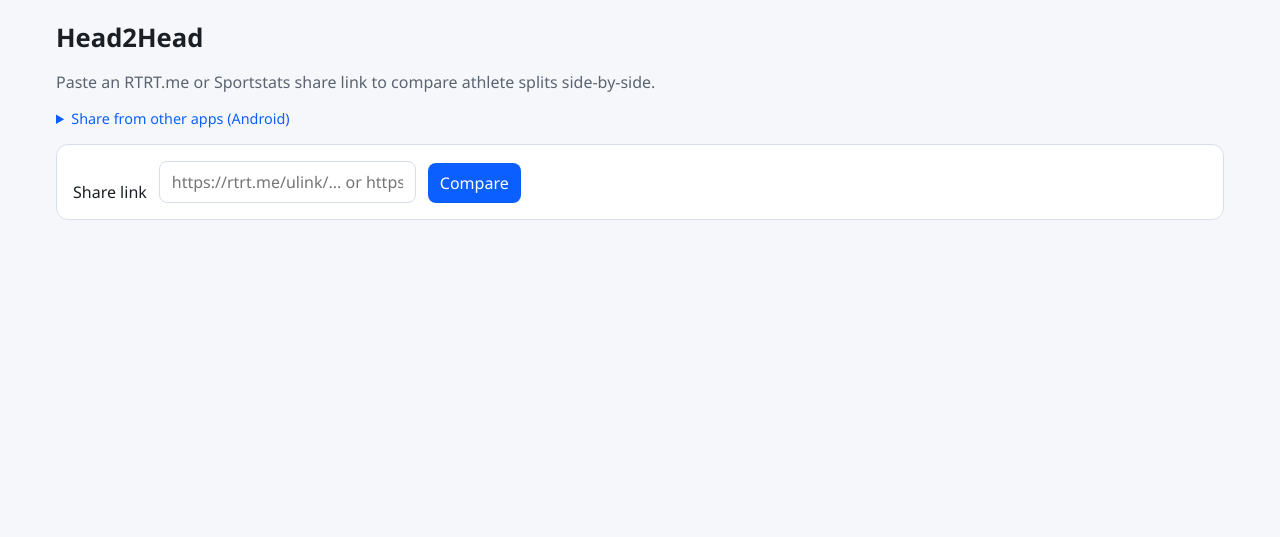
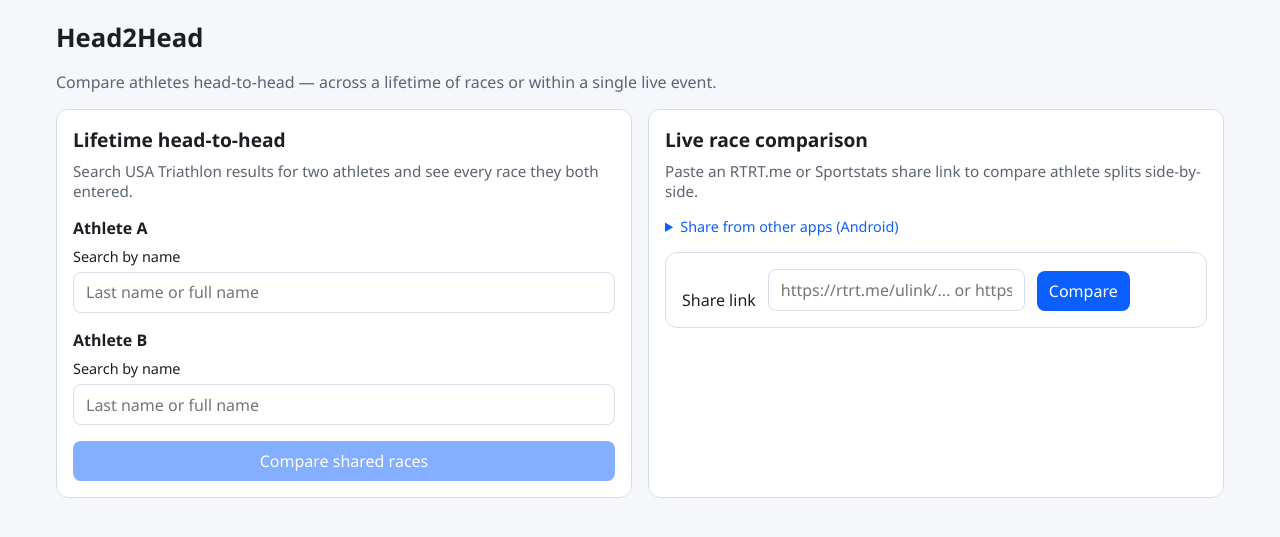
Before and after one commit to Tapin42/head2head, a Flask app: page / in a window 1280 px wide. Shown: the top 537 px of the page. Run offline with Flask 3, Linux system fonts and the light colour scheme.

Commit message:
Add USAT lifetime head-to-head comparison alongside live race mode.
Dual-mode landing page lets users search two USAT athletes and view shared races with times, rankings, and deltas.

Co-authored-by: Cursor <cursoragent@cursor.com>

```diff
--- a/app.py
+++ b/app.py
@@ -14,12 +14,39 @@ from racedata.providers.rtrt.points import event_display_name_from_conf, pointor
 from racedata.providers.rtrt.service import RtrtProvider
 from racedata.providers.sportstats.link import CheckpointCol
 from racedata.resolve import ShareResolution, resolve_share_url
+from racedata.lifetime.h2h import find_common_races
+from racedata.providers.usat.service import UsatLifetimeProvider
+from src.lifetime_view import build_lifetime_compare_view
 from src.view_models import build_grid_view
 
 app = Flask(__name__)
 app.secret_key = os.getenv("SECRET_KEY", "dev-head2head-secret")
 
 _URL_IN_TEXT_RE = re.compile(r"https?://[^\s<>\"']+", re.IGNORECASE)
+
+_LIFETIME_PROVIDERS = {
+    "usat": UsatLifetimeProvider,
+}
+
+
+def lifetime_provider_for(provider_name: str):
+    factory = _LIFETIME_PROVIDERS.get(provider_name)
+    if not factory:
+        raise ValueError(f"Unsupported lifetime provider: {provider_name}")
+    return factory()
+
+
+def _profile_to_json(profile) -> dict:
+    return {
+        "athlete_id": profile.athlete_id,
+        "display_name": profile.display_name,
+        "first_name": profile.first_name,
+        "last_name": profile.last_name,
+        "age": profile.age,
+        "gender": profile.gender,
+        "location": profile.location,
+        "provider": profile.provider,
+    }
 
 
 def _session_credentials(app_id: str) -> SessionCredentials:
@@ -435,6 +462,44 @@ def compare():
     )
 
 
+@app.route("/api/lifetime/search")
+def api_lifetime_search():
+    provider_name = (request.args.get("provider") or "usat").strip().lower()
+    query = (request.args.get("q") or "").strip()
+    if len(query) < 2:
+        return jsonify({"results": []})
+    try:
+        provider = lifetime_provider_for(provider_name)
+    except ValueError as exc:
+        return jsonify({"error": str(exc)}), 400
+    results = provider.search_athletes(query)
+    return jsonify({"results": [_profile_to_json(profile) for profile in results]})
+
+
+@app.route("/lifetime/compare")
+def lifetime_compare():
+    provider_name = (request.args.get("provider") or "usat").strip().lower()
+    athlete_a_id = (request.args.get("a") or "").strip()
+    athlete_b_id = (request.args.get("b") or "").strip()
+    if not athlete_a_id or not athlete_b_id:
+        return render_template("index.html", error="Select two athletes to compare."), 400
+    if athlete_a_id == athlete_b_id:
+        return render_template("index.html", error="Choose two different athletes."), 400
+    try:
+        provider = lifetime_provider_for(provider_name)
+    except ValueError as exc:
+        return render_template("index.html", error=str(exc)), 400
+    profile_a = provider.fetch_profile(athlete_a_id)
+    profile_b = provider.fetch_profile(athlete_b_id)
+    if not profile_a or not profile_b:
+        return render_template("index.html", error="Could not load one or both athletes."), 404
+    results_a = provider.fetch_all_results(athlete_a_id)
+    results_b = provider.fetch_all_results(athlete_b_id)
+    matches = find_common_races(results_a, results_b)
+    view = build_lifetime_compare_view(profile_a, profile_b, matches)
+    return render_template("lifetime_compare.html", view=view)
+
+
 @app.route("/api/search")
 def api_search():
     race = _race_from_request()
--- a/static/compare.css
+++ b/static/compare.css
@@ -320,6 +320,158 @@ button {
 
 .search-results button:last-child { border-bottom: none; }
 
+.mode-grid {
+  display: grid;
+  grid-template-columns: repeat(auto-fit, minmax(280px, 1fr));
+  gap: 1rem;
+  margin-top: 1rem;
+}
+
+.mode-card {
+  background: var(--card);
+  border: 1px solid var(--border);
+  border-radius: 12px;
+  padding: 1rem;
+}
+
+.mode-card h2 {
+  margin: 0 0 0.5rem;
+  font-size: 1.2rem;
+}
+
+.mode-desc {
+  color: var(--muted);
+  margin: 0 0 1rem;
+  font-size: 0.95rem;
+}
+
+.lifetime-picker {
+  display: grid;
+  gap: 1rem;
+  margin-bottom: 1rem;
+}
+
+.athlete-slot h3 {
+  margin: 0 0 0.5rem;
+  font-size: 1rem;
+}
+
+.athlete-slot label {
+  display: block;
+  margin-bottom: 0.35rem;
+  font-size: 0.9rem;
+}
+
+.athlete-slot input[type="search"] {
+  width: 100%;
+}
+
+.selected-athlete {
+  margin: 0.5rem 0 0;
+  padding: 0.5rem 0.75rem;
+  background: var(--bg);
+  border-radius: 8px;
+  font-size: 0.9rem;
+  color: var(--muted);
+}
+
+.compare-btn {
+  width: 100%;
+}
+
+.compare-btn:disabled {
+  opacity: 0.5;
+  cursor: not-allowed;
+}
+
+.lifetime-athletes {
+  display: flex;
+  flex-wrap: wrap;
+  align-items: center;
+  gap: 1rem;
+  padding: 0 1rem 1rem;
+  max-width: 1200px;
+  margin: 0 auto;
+}
+
+.lifetime-athlete-card {
+  flex: 1 1 240px;
+  background: var(--card);
+  border: 1px solid var(--border);
+  border-radius: 12px;
+  padding: 1rem;
+}
+
+.lifetime-athlete-card h2 {
+  margin: 0 0 0.35rem;
+  font-size: 1.15rem;
+}
+
+.athlete-meta {
+  margin: 0;
+  color: var(--muted);
+  font-size: 0.9rem;
+}
+
+.lifetime-vs {
+  font-weight: 600;
+  color: var(--muted);
+}
+
+.lifetime-table {
+  width: 100%;
+  border-collapse: collapse;
+  background: var(--card);
+  border: 1px solid var(--border);
+  border-radius: 12px;
+  overflow: hidden;
+}
+
+.lifetime-table th,
+.lifetime-table td {
+  padding: 0.65rem 0.75rem;
+  border-bottom: 1px solid var(--border);
+  text-align: left;
+  vertical-align: top;
+}
+
+.lifetime-table th {
+  background: var(--bg);
+  font-size: 0.85rem;
+}
+
+.lifetime-table tbody tr:last-child td {
+  border-bottom: none;
+}
+
+.lifetime-table a {
+  color: var(--accent);
+  text-decoration: none;
+}
+
+.lifetime-table a:hover {
+  text-decoration: underline;
+}
+
+.result-cell, .delta-cell {
+  font-variant-numeric: tabular-nums;
+  white-space: nowrap;
+}
+
+.search-result-btn {
+  padding: 0.65rem 0.75rem;
+}
+
+.search-results {
+  list-style: none;
+  margin: 0.5rem 0 0;
+  padding: 0;
+}
+
+.search-results li {
+  margin: 0;
+}
+
 tr.dragging { opacity: 0.5; }
 
 @media (max-width: 720px) {
--- /dev/null
+++ b/static/lifetime.js
@@ -0,0 +1,116 @@
+(function () {
+  const PROVIDER = "usat";
+  const SEARCH_URL = "/api/lifetime/search";
+  const COMPARE_URL = "/lifetime/compare";
+  const DEBOUNCE_MS = 300;
+
+  const slots = {
+    a: { id: null, profile: null },
+    b: { id: null, profile: null },
+  };
+
+  const searchInputs = {
+    a: document.getElementById("search-a"),
+    b: document.getElementById("search-b"),
+  };
+  const resultLists = {
+    a: document.getElementById("results-a"),
+    b: document.getElementById("results-b"),
+  };
+  const selectedLabels = {
+    a: document.getElementById("selected-a"),
+    b: document.getElementById("selected-b"),
+  };
+  const compareBtn = document.getElementById("lifetime-compare-btn");
+
+  let debounceTimers = { a: null, b: null };
+
+  function formatProfile(profile) {
+    const parts = [profile.display_name];
+    if (profile.location) parts.push(profile.location);
+    if (profile.age != null) parts.push(`${profile.age} yrs`);
+    if (profile.gender) parts.push(profile.gender);
+    return parts.join(" · ");
+  }
+
+  function updateCompareButton() {
+    compareBtn.disabled = !(slots.a.id && slots.b.id && slots.a.id !== slots.b.id);
+  }
+
+  function clearResults(slot) {
+    resultLists[slot].innerHTML = "";
+    resultLists[slot].hidden = true;
+  }
+
+  function selectAthlete(slot, profile) {
+    slots[slot].id = profile.athlete_id;
+    slots[slot].profile = profile;
+    searchInputs[slot].value = profile.display_name;
+    selectedLabels[slot].textContent = formatProfile(profile);
+    selectedLabels[slot].hidden = false;
+    clearResults(slot);
+    updateCompareButton();
+  }
+
+  function renderResults(slot, results) {
+    const list = resultLists[slot];
+    list.innerHTML = "";
+    if (!results.length) {
+      list.hidden = true;
+      return;
+    }
+    for (const profile of results) {
+      const item = document.createElement("li");
+      const button = document.createElement("button");
+      button.type = "button";
+      button.className = "search-result-btn";
+      button.textContent = formatProfile(profile);
+      button.addEventListener("click", () => selectAthlete(slot, profile));
+      item.appendChild(button);
+      list.appendChild(item);
+    }
+    list.hidden = false;
+  }
+
+  async function searchAthletes(slot, query) {
+    if (query.length < 2) {
+      clearResults(slot);
+      return;
+    }
+    const params = new URLSearchParams({ q: query, provider: PROVIDER });
+    const response = await fetch(`${SEARCH_URL}?${params.toString()}`);
+    if (!response.ok) {
+      clearResults(slot);
+      return;
+    }
+    const payload = await response.json();
+    renderResults(slot, payload.results || []);
+  }
+
+  function handleSearchInput(slot) {
+    const input = searchInputs[slot];
+    input.addEventListener("input", () => {
+      slots[slot].id = null;
+      slots[slot].profile = null;
+      selectedLabels[slot].hidden = true;
+      updateCompareButton();
+      clearTimeout(debounceTimers[slot]);
+      debounceTimers[slot] = setTimeout(() => {
+        searchAthletes(slot, input.value.trim());
+      }, DEBOUNCE_MS);
+    });
+  }
+
+  compareBtn.addEventListener("click", () => {
+    if (compareBtn.disabled) return;
+    const params = new URLSearchParams({
+      a: slots.a.id,
+      b: slots.b.id,
+      provider: PROVIDER,
+    });
+    window.location.href = `${COMPARE_URL}?${params.toString()}`;
+  });
+
+  handleSearchInput("a");
+  handleSearchInput("b");
+})();
--- a/templates/index.html
+++ b/templates/index.html
@@ -4,14 +4,48 @@
   <meta charset="utf-8">
   <meta name="viewport" content="width=device-width, initial-scale=1">
   <meta name="theme-color" content="#2a385d">
-  <title>Head2Head — split comparison</title>
+  <title>Head2Head — race comparison</title>
   <link rel="manifest" href="{{ url_for('manifest') }}">
   <link rel="stylesheet" href="{{ url_for('static', filename='compare.css') }}">
 </head>
 <body>
   <main class="page">
     <h1>Head2Head</h1>
-    <p class="lead">Paste an RTRT.me or Sportstats share link to compare athlete splits side-by-side.</p>
+    <p class="lead">Compare athletes head-to-head — across a lifetime of races or within a single live event.</p>
+
+    {% if error %}
+    <p class="error">{{ error }}</p>
+    {% endif %}
+
+    <div class="mode-grid">
+      <section class="mode-card" id="lifetime-section">
+        <h2>Lifetime head-to-head</h2>
+        <p class="mode-desc">Search USA Triathlon results for two athletes and see every race they both entered.</p>
+
+        <div class="lifetime-picker">
+          <div class="athlete-slot" data-slot="a">
+            <h3>Athlete A</h3>
+            <label for="search-a">Search by name</label>
+            <input id="search-a" type="search" autocomplete="off" placeholder="Last name or full name">
+            <ul class="search-results" id="results-a" hidden></ul>
+            <p class="selected-athlete" id="selected-a" hidden></p>
+          </div>
+
+          <div class="athlete-slot" data-slot="b">
+            <h3>Athlete B</h3>
+            <label for="search-b">Search by name</label>
+            <input id="search-b" type="search" autocomplete="off" placeholder="Last name or full name">
+            <ul class="search-results" id="results-b" hidden></ul>
+            <p class="selected-athlete" id="selected-b" hidden></p>
+          </div>
+        </div>
+
+        <button type="button" id="lifetime-compare-btn" class="compare-btn" disabled>Compare shared races</button>
+      </section>
+
+      <section class="mode-card" id="live-section">
+        <h2>Live race comparison</h2>
+        <p class="mode-desc">Paste an RTRT.me or Sportstats share link to compare athlete splits side-by-side.</p>
         <details class="install-help">
           <summary>Share from other apps (Android)</summary>
           <ol>
@@ -20,14 +54,13 @@
             <li>In RTRT or Sportstats, tap <strong>Share</strong> on a race link and choose <strong>Head2Head</strong>.</li>
           </ol>
         </details>
-    {% if error %}
-    <p class="error">{{ error }}</p>
-    {% endif %}
         <form method="post" action="{{ url_for('import_ulink') }}" class="import-form">
           <label for="ulink">Share link</label>
           <input id="ulink" name="ulink" type="url" required placeholder="https://rtrt.me/ulink/... or https://sportstats.one/event/.../leaderboard/...">
           <button type="submit">Compare</button>
         </form>
+      </section>
+    </div>
   </main>
   <script>
     if ("serviceWorker" in navigator) {
@@ -35,5 +68,6 @@
     }
   </script>
   <script src="{{ url_for('static', filename='install-prompt.js') }}"></script>
+  <script src="{{ url_for('static', filename='lifetime.js') }}"></script>
 </body>
 </html>
```
Also changed, not shown: src/lifetime_view.py (added, +60 -0 lines), templates/lifetime_compare.html (added, +81 -0 lines), tests/test_lifetime_routes.py (added, +106 -0 lines), tests/test_lifetime_view.py (added, +63 -0 lines). Lines whose indentation alone changed are shown as unchanged.
